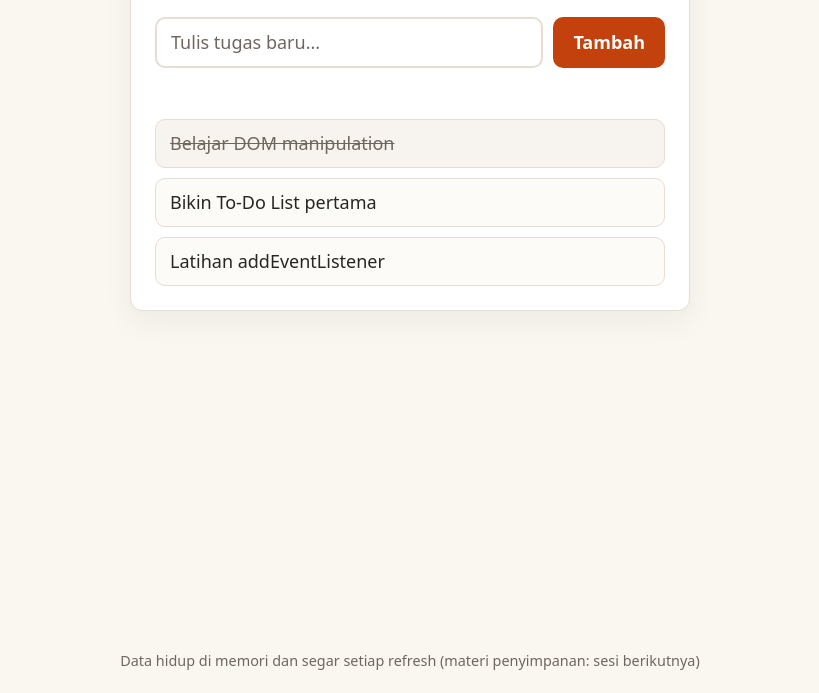
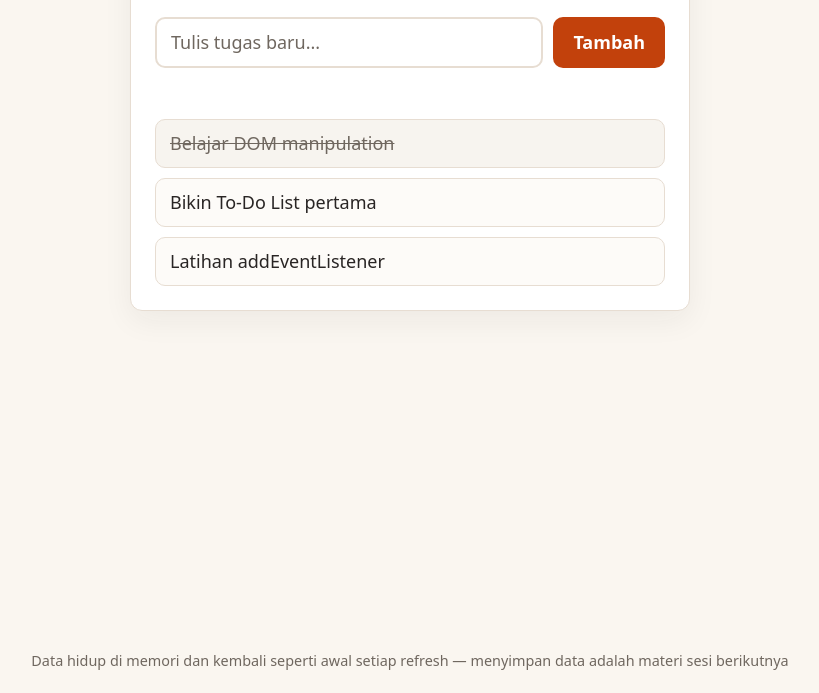
Before and after one commit to ZamIzzudin/to-do-hitlab, a plain HTML site: page checkpoints/m1-render/index.html in a window 1280 px wide. Shown: the part 107-800 px from the top of the page, without its empty margins (230-1049 px from the left). Drawn offline with Linux system fonts and the light colour scheme.

Commit message:
Rapikan pembahasaan teks template To-Do Hitlab
- README & latihan-1: "safar kartu jurus" -> "jelajah kartu jurus"
- index.html + 6 checkpoint: footer jadi frasa yang lebih jelas
- komentar checkpoint & reference: ganti frasa Inggris "by design"

Co-authored-by: CommandCodeBot <noreply@commandcode.ai>

```diff
--- a/checkpoints/m1-render/index.html
+++ b/checkpoints/m1-render/index.html
@@ -23,7 +23,7 @@
   </main>
 
   <footer>
-    <small>Data hidup di memori dan segar setiap refresh (materi penyimpanan: sesi berikutnya)</small>
+    <small>Data hidup di memori dan kembali seperti awal setiap refresh — menyimpan data adalah materi sesi berikutnya</small>
   </footer>
 
   <script src="js/app.js"></script>
--- a/checkpoints/m1-render/js/app.js
+++ b/checkpoints/m1-render/js/app.js
@@ -1,7 +1,7 @@
 /* CHECKPOINT M1 - READ: tampilkan daftar dari array.
    Bandingkan dengan kodemu, salin bila perlu, lalu lanjut dari sini. */
 
-// M0: rak tugas kita (data hidup di memori; segar setiap refresh, by design)
+// M0: rak tugas kita (data hidup di memori, jadi kembali ke isi awal setiap refresh)
 let todos = [
   { id: 1, text: "Belajar DOM manipulation", done: true },
   { id: 2, text: "Bikin To-Do List pertama", done: false },
--- a/checkpoints/m2-create/js/app.js
+++ b/checkpoints/m2-create/js/app.js
@@ -1,6 +1,6 @@
 /* CHECKPOINT M2 - CREATE: daftar tampil + tambah tugas lewat form. */
 
-// M0: rak tugas kita (data hidup di memori; segar setiap refresh, by design)
+// M0: rak tugas kita (data hidup di memori, jadi kembali ke isi awal setiap refresh)
 let todos = [
   { id: 1, text: "Belajar DOM manipulation", done: true },
   { id: 2, text: "Bikin To-Do List pertama", done: false },
--- a/checkpoints/m3-delete/js/app.js
+++ b/checkpoints/m3-delete/js/app.js
@@ -1,6 +1,6 @@
 /* CHECKPOINT M3 - DELETE: tambah, tampil, dan hapus tugas. */
 
-// M0: rak tugas kita (data hidup di memori; segar setiap refresh, by design)
+// M0: rak tugas kita (data hidup di memori, jadi kembali ke isi awal setiap refresh)
 let todos = [
   { id: 1, text: "Belajar DOM manipulation", done: true },
   { id: 2, text: "Bikin To-Do List pertama", done: false },
--- a/checkpoints/m4-toggle/js/app.js
+++ b/checkpoints/m4-toggle/js/app.js
@@ -1,6 +1,6 @@
 /* CHECKPOINT M4 - UPDATE (toggle): lengkap dengan tombol selesai/batal. */
 
-// M0: rak tugas kita (data hidup di memori; segar setiap refresh, by design)
+// M0: rak tugas kita (data hidup di memori, jadi kembali ke isi awal setiap refresh)
 let todos = [
   { id: 1, text: "Belajar DOM manipulation", done: true },
   { id: 2, text: "Bikin To-Do List pertama", done: false },
--- a/checkpoints/m5-edit/js/app.js
+++ b/checkpoints/m5-edit/js/app.js
@@ -1,6 +1,6 @@
 /* CHECKPOINT M5 - UPDATE (edit): CRUD lengkap: tambah, tampil, selesai, edit, hapus. */
 
-// M0: rak tugas kita (data hidup di memori; segar setiap refresh, by design)
+// M0: rak tugas kita (data hidup di memori, jadi kembali ke isi awal setiap refresh)
 let todos = [
   { id: 1, text: "Belajar DOM manipulation", done: true },
   { id: 2, text: "Bikin To-Do List pertama", done: false },
--- a/checkpoints/m6-score/js/app.js
+++ b/checkpoints/m6-score/js/app.js
@@ -1,6 +1,6 @@
 /* CHECKPOINT M6 - SOLUSI LENGKAP: CRUD plus papan skor tugas. */
 
-// M0: rak tugas kita (data hidup di memori; segar setiap refresh, by design)
+// M0: rak tugas kita (data hidup di memori, jadi kembali ke isi awal setiap refresh)
 let todos = [
   { id: 1, text: "Belajar DOM manipulation", done: true },
   { id: 2, text: "Bikin To-Do List pertama", done: false },
--- a/latihan-1/js/app.js
+++ b/latihan-1/js/app.js
@@ -1,4 +1,4 @@
-// Kotak Percobaan DOM - arena Latihan 1: safar kartu jurus.
+// Kotak Percobaan DOM - arena Latihan 1: jelajah kartu jurus.
 // File ini sengaja kosong: semua aksi dilakukan lewat Console (F12),
 // bukan lewat file ini. Refresh selalu mengembalikan halaman seperti semula.
 //
--- a/reference/app.js
+++ b/reference/app.js
@@ -5,7 +5,7 @@
    M4 selesai/batal, M5 edit, M6 papan skor (bonus).
    ============================================================ */
 
-// M0: rak tugas kita (data hidup di memori; segar setiap refresh, by design)
+// M0: rak tugas kita (data hidup di memori, jadi kembali ke isi awal setiap refresh)
 let todos = [
   { id: 1, text: "Belajar DOM manipulation", done: true },
   { id: 2, text: "Bikin To-Do List pertama", done: false },
```
Also changed, not shown: checkpoints/m2-create/index.html (+1 -1 lines), checkpoints/m3-delete/index.html (+1 -1 lines), checkpoints/m4-toggle/index.html (+1 -1 lines), checkpoints/m5-edit/index.html (+1 -1 lines), checkpoints/m6-score/index.html (+1 -1 lines), index.html (+1 -1 lines), 1 other file.
